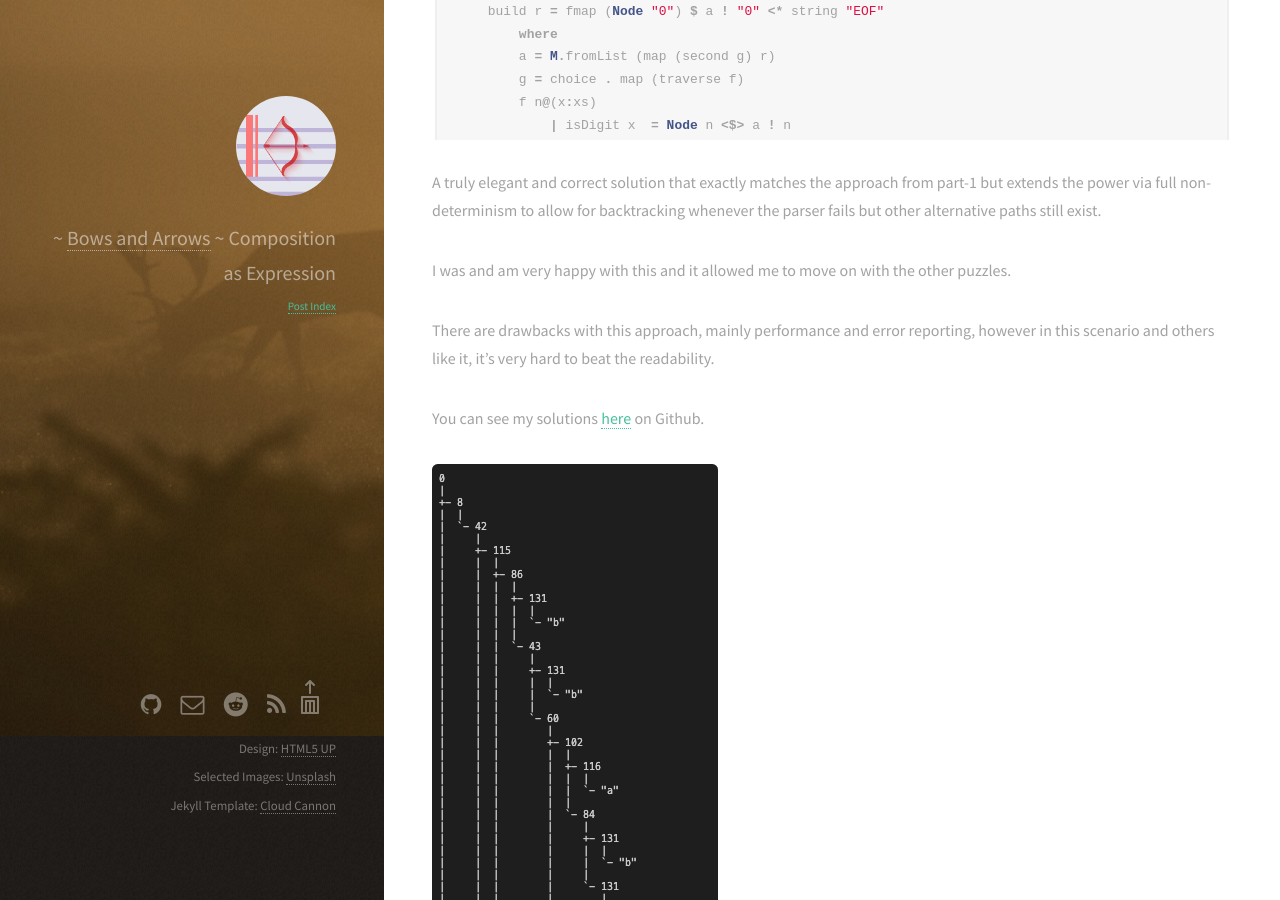
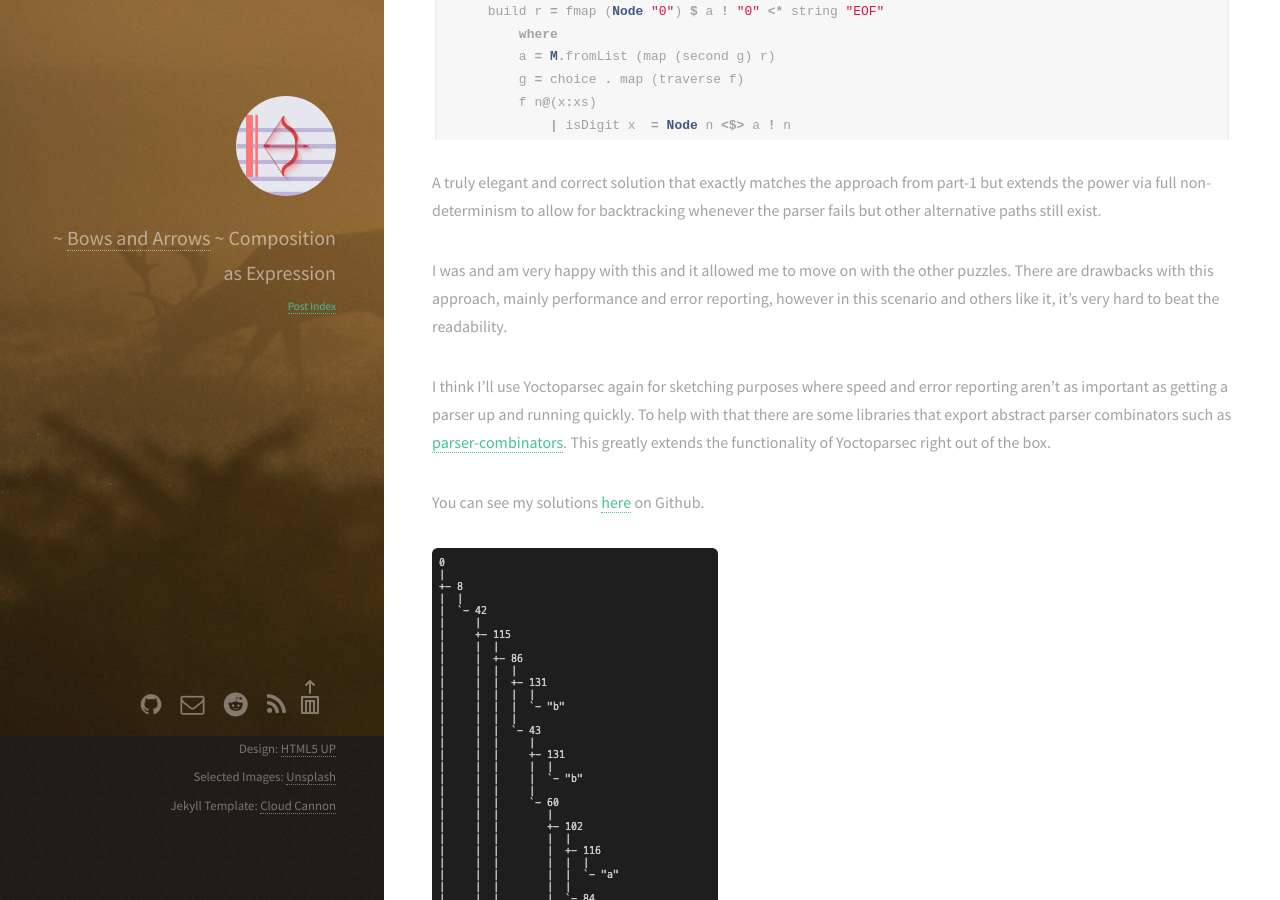
Before and after one commit to sordina/sordina.github.io, a Jekyll site: the page built from _posts/2021-01-03-1609638326-advent19b.markdown, in a window 1280 px wide and 900 px high, scrolled down 3290 px. Built offline with Jekyll 4.4.1, drawn with Linux system fonts in a browser that asks for light colours.

Commit message:
https://hackage.haskell.org/package/parser-combinators

```diff
--- a/_posts/2021-01-03-1609638326-advent19b.markdown
+++ b/_posts/2021-01-03-1609638326-advent19b.markdown
@@ -147,10 +147,15 @@ but extends the power via full non-determinism to allow for backtracking wheneve
 the parser fails but other alternative paths still exist.
 
 I was and am very happy with this and it allowed me to move on with the other
-puzzles.
+puzzles. There are drawbacks with this approach, mainly performance and error reporting,
+however in this scenario and others like it, it's very hard to beat the readability.
 
-There are drawbacks with this approach, mainly performance and error reporting,
-however in this scenario and others like it, it's very hard to beat the readability.
+I think I'll use Yoctoparsec again for sketching purposes where speed and error reporting
+aren't as important as getting a parser up and running quickly. To help with that there
+are some libraries that export abstract parser combinators such as
+[parser-combinators](https://hackage.haskell.org/package/parser-combinators). This greatly
+extends the functionality of Yoctoparsec right out of the box.
+
 
 You can see my solutions [here](https://github.com/sordina/advent2020#advent-of-code-2020-solutions) on Github.
 
```
